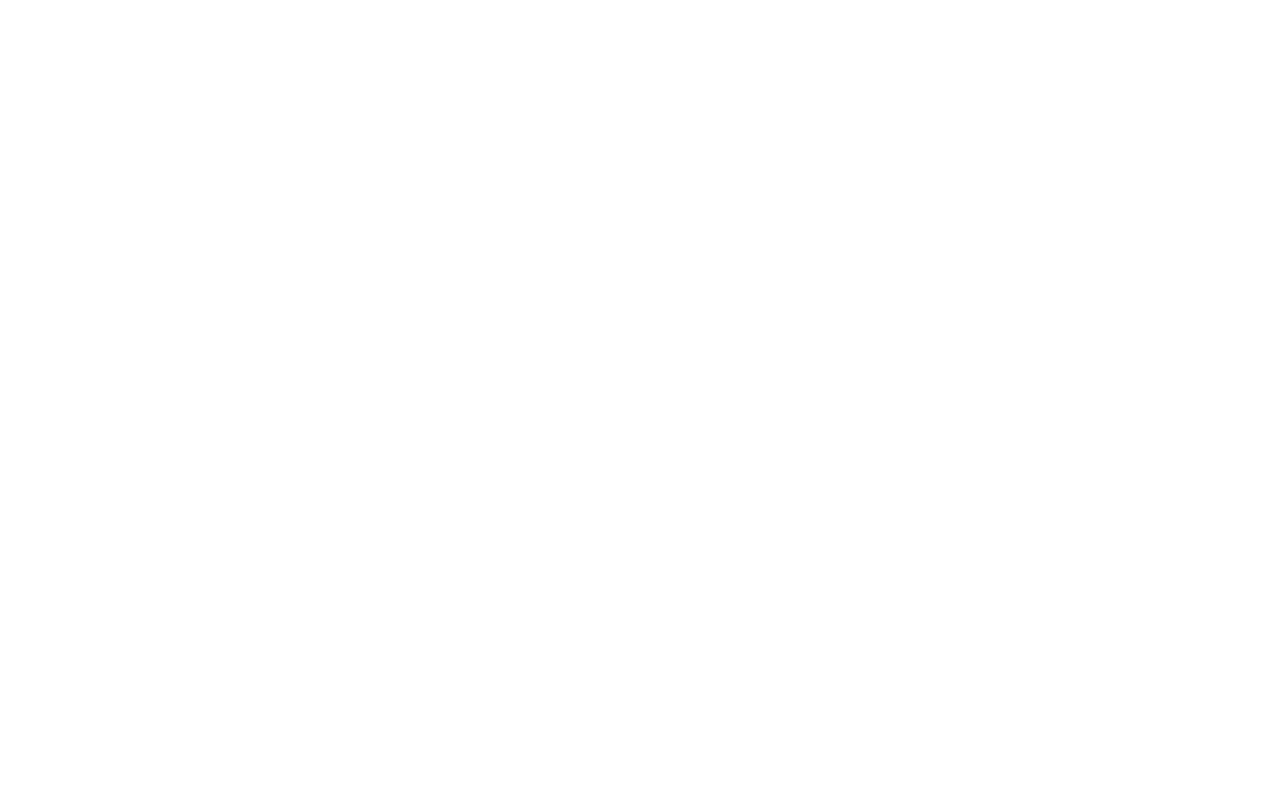
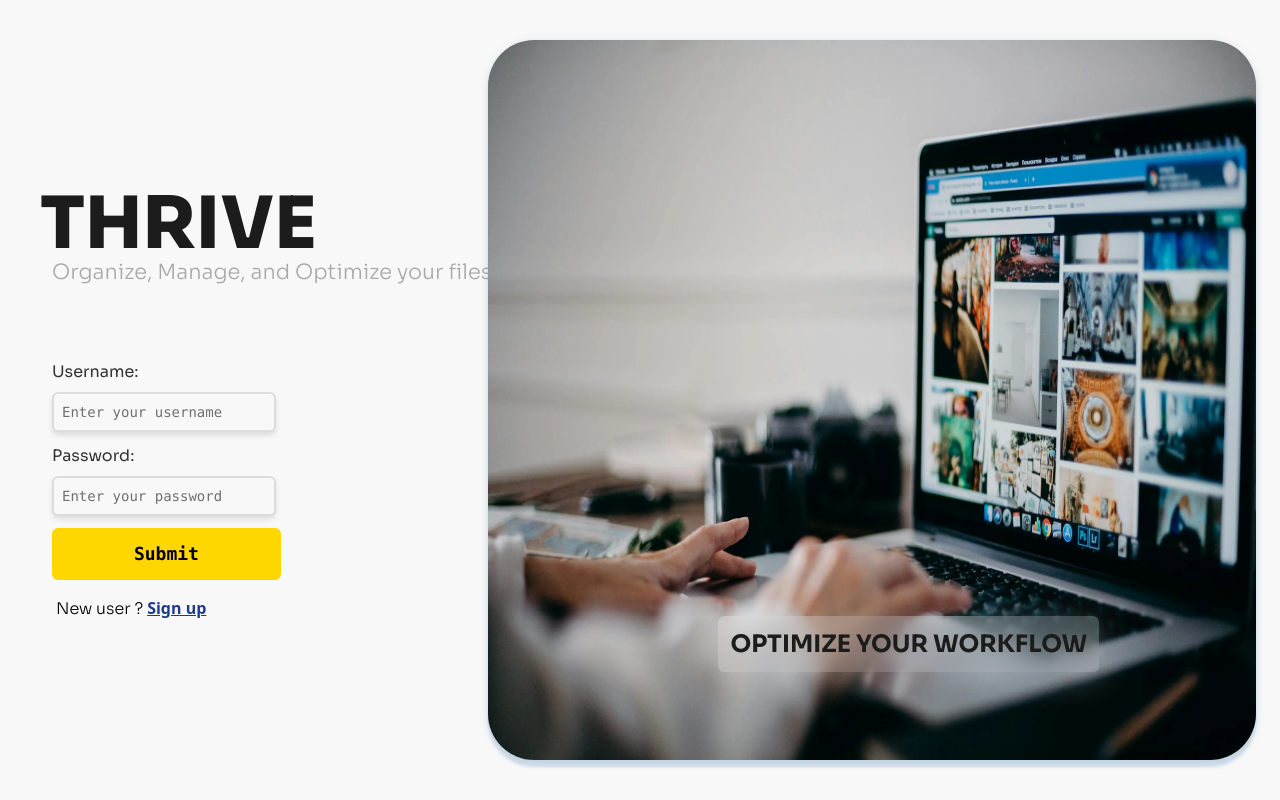
Before and after one commit to DjayNii/drive_clone, a React (Vite) app in the folder frontEnd/: page / in a window 1280 px wide. Before the commit this address had no page. Built offline with nearby package versions, Linux system fonts and the light colour scheme; a web font is replaced by a local one.

Commit message:
add image carousel component, update routing, and replace local URLs with production URLs

```diff
--- a/frontEnd/src/app.jsx
+++ b/frontEnd/src/app.jsx
@@ -16,7 +16,7 @@ function App() {
           <Routes location={location} key={location.pathname}>
             <Route path="/home" element={<Home />} />
             <Route path="/register" element={<Register />} />
-            <Route path="/login" element={<Login />} />
+            <Route path="/" element={<Login />} />
           </Routes>
         </AnimatePresence>
       </div>
--- a/frontEnd/src/components/Files.jsx
+++ b/frontEnd/src/components/Files.jsx
@@ -7,7 +7,10 @@ function Files({ Name, fileType, path }) {
   async function handleSubmit() {
     try {
       const response = await axios.get(
-        `http://localhost:3000/download/${path.replace("uploads/", "")}`,
+        `https://thriveapp.onrender.com/download/${path.replace(
+          "uploads/",
+          ""
+        )}`,
         {
           withCredentials: true,
         }
--- /dev/null
+++ b/frontEnd/src/components/Image.jsx
@@ -0,0 +1,20 @@
+import React from "react";
+
+function Image({ Src, Caption }) {
+  return (
+    <>
+      <div className="h-full w-full">
+        <img
+          className="h-[100%] rounded-[46px] shadow-fileShadowWhite  "
+          src={Src}
+          alt="images"
+        />
+        <p className="font-Sora bg-Glass shadow-Glass rounded-md backdrop-blur-[14.5px] p-3 text-black1 uppercase font-bold top-[80%] left-[30%] text-2xl absolute">
+          {Caption}
+        </p>
+      </div>
+    </>
+  );
+}
+
+export default Image;
--- /dev/null
+++ b/frontEnd/src/components/ImageCarousel.jsx
@@ -0,0 +1,48 @@
+import React, { useState, useEffect } from "react";
+import { motion } from "framer-motion";
+import Image from "../components/Image";
+import Frame_1 from "../Assests/Frame_1.png";
+import uploading from "../Assests/uploading.webp";
+
+const ImageCarousel = ({ X1, X2 }) => {
+  const [currentIndex, setCurrentIndex] = useState(0);
+
+  const images = [
+    {
+      src: Frame_1,
+      caption: "Upload your Different files",
+    },
+    {
+      src: uploading,
+      caption: "Optimize your workflow",
+    },
+  ];
+
+  // Auto slide every 3 seconds
+  useEffect(() => {
+    const interval = setInterval(() => {
+      setCurrentIndex((prevIndex) => (prevIndex + 1) % images.length);
+    }, 4000);
+
+    return () => clearInterval(interval); // Clear interval on component unmount
+  }, []);
+
+  return (
+    <div className="carousel-container w-full h-full">
+      <motion.div
+        className="carousel-image-container w-full h-full"
+        key={currentIndex}
+        initial={{ opacity: 0.5, x: X1 }}
+        animate={{ opacity: 1, x: X2 }}
+        transition={{ duration: 1, ease: "easeOut" }}
+      >
+        <Image
+          Src={images[currentIndex].src}
+          Caption={images[currentIndex].caption}
+        />
+      </motion.div>
+    </div>
+  );
+};
+
+export default ImageCarousel;
--- a/frontEnd/src/components/LogoutButton.jsx
+++ b/frontEnd/src/components/LogoutButton.jsx
@@ -12,7 +12,7 @@ function LogoutButton() {
     localStorage.clear(); // or sessionStorage.clear();
 
     // Navigate to the login page
-    navigate("/login");
+    navigate("/");
   };
   return (
     <div className="flex flex-row gap-2">
--- a/frontEnd/src/components/UploadButton.jsx
+++ b/frontEnd/src/components/UploadButton.jsx
@@ -22,7 +22,7 @@ function UploadButton({ refereshFiles }) {
       formData.append("file", file);
 
       const response = await axios.post(
-        "http://localhost:3000/upload",
+        "https://thriveapp.onrender.com/upload",
         formData,
         {
           headers: {
--- a/frontEnd/src/pages/Home.jsx
+++ b/frontEnd/src/pages/Home.jsx
@@ -16,7 +16,7 @@ function Home() {
 
   const fetchFiles = async () => {
     try {
-      let response = await axios.get("http://localhost:3000/home", {
+      let response = await axios.get("https://thriveapp.onrender.com/home", {
         withCredentials: true,
       });
 
--- a/frontEnd/src/pages/Login.jsx
+++ b/frontEnd/src/pages/Login.jsx
@@ -2,6 +2,7 @@ import axios from "axios";
 import React, { useState } from "react";
 import { useNavigate, Link } from "react-router-dom";
 import { motion } from "motion/react";
+import ImageCarousel from "../components/ImageCarousel";
 
 function Login() {
   const [formData, setFormData] = useState({
@@ -22,7 +23,7 @@ function Login() {
 
     try {
       const response = await axios.post(
-        "http://localhost:3000/user/login",
+        "https://thriveapp.onrender.com/user/login",
         formData,
         {
           withCredentials: true, // Ensures cookies are included
@@ -46,12 +47,14 @@ function Login() {
     <div>
       <div className="bg-white2 dark:bg-blackMin1 w-screen h-screen flex flex-col relative">
         <motion.div
-          className="right bg-primary6 rounded-[46px] w-[60%] h-[90%] top-[5vh] right-[0vh] absolute shadow-custom"
+          className="right  flex justify-center  items-center  rounded-[46px] w-[60%] h-[90%] top-[5vh] right-[3vh] absolute "
           initial={{ x: "100%", scale: 0.5, rotate: -10, opacity: 0 }}
           animate={{ x: "0%", scale: 1, rotate: 0, opacity: 1 }}
           exit={{ x: "-50%", scale: 1.2, rotate: 15, opacity: 0 }}
           transition={{ duration: 0.8, ease: [0.22, 1.03, 0.36, 1] }}
-        ></motion.div>
+        >
+          <ImageCarousel X1={-50} X2={0}></ImageCarousel>
+        </motion.div>
         <motion.div
           className="left w-[40%] h-full pl-[5vh] pt-[25vh]"
           initial={{ x: "-50%", opacity: 0, scale: 0.8 }}
--- a/frontEnd/src/pages/Register.jsx
+++ b/frontEnd/src/pages/Register.jsx
@@ -2,6 +2,7 @@ import React, { useState } from "react";
 import axios from "axios";
 import { Link } from "react-router-dom";
 import { motion } from "motion/react";
+import ImageCarousel from "../components/ImageCarousel";
 
 function Register() {
   const [formData, setFormData] = useState({
@@ -23,7 +24,7 @@ function Register() {
 
     try {
       const response = await axios.post(
-        "http://localhost:3000/user/register",
+        "https://thriveapp.onrender.com/user/register",
         formData
       );
       setSuccess("Registration successful!");
@@ -37,14 +38,16 @@ function Register() {
     <>
       <div className="bg-white1 w-screen h-screen flex flex-col relative">
         <motion.div
-          className="left bg-primary1 rounded-[46px] w-[60%] h-[90%] top-[5vh] absolute  shadow-custom"
+          className="left  rounded-[46px] w-[60%] h-[90%] top-[5vh] left-[2vh] absolute  "
           initial={{ x: "-50%", scale: 0.5, rotate: -10, opacity: 0 }}
           animate={{ x: "0%", scale: 1, rotate: 0, opacity: 1 }}
           exit={{ x: "100%", scale: 1.2, rotate: 15, opacity: 0 }}
           transition={{ duration: 0.8, ease: [0.22, 1.03, 0.36, 1] }}
-        ></motion.div>
+        >
+          <ImageCarousel X1={30} X2={0}></ImageCarousel>
+        </motion.div>
         <motion.div
-          className="right w-[40%] h-full pl-[5vh] right-[2vh] absolute pt-[25vh]"
+          className="right w-[40%] h-full pl-[5vh] right-[0vh] absolute pt-[25vh]"
           initial={{ x: "50%", opacity: 0, scale: 0.8 }}
           animate={{ x: "0%", opacity: 1, scale: 1 }}
           exit={{ x: "-50%", opacity: 0, scale: 0.8 }}
@@ -119,7 +122,7 @@ function Register() {
           >
             Already have an account?{" "}
             <Link
-              to="/login"
+              to="/"
               className="font-bold text-primary6 underline cursor-pointer"
             >
               Login
--- a/frontEnd/tailwind.config.js
+++ b/frontEnd/tailwind.config.js
@@ -4,6 +4,7 @@ export default {
   theme: {
     extend: {
       colors: {
+        Glass: "rgba(255, 255, 255, 0.25)",
         primary1: "#87CEEB",
         primary2: "#B0E2FF",
         primary3: "#ADD8E6",
@@ -42,6 +43,7 @@ export default {
           " 0 7px 3px 0 rgba(70, 130, 180, 0.2), 0 2px 10px 0 rgba(70, 130, 180, 0.19);",
         fileShadowDark:
           "0 6px 7px 0 rgba(50,80,220,0.2), 0 6px 15px 0 rgb(50, 80, 220,0.19)",
+        Glass: "0 8px 32px 0 rgba( 31, 38, 135, 0.37 )",
       },
       textShadow: {
         fileShadowDark: "0 6px 7px 0 rgba(50,80,220,0.2)",
```
Also changed, not shown: frontEnd/src/Assests/Frame_1.png (added), frontEnd/src/Assests/uploading.webp (added).
